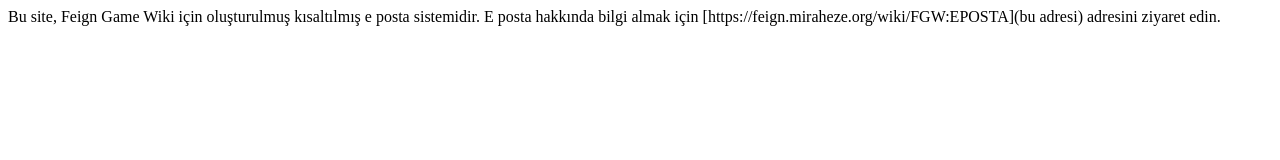
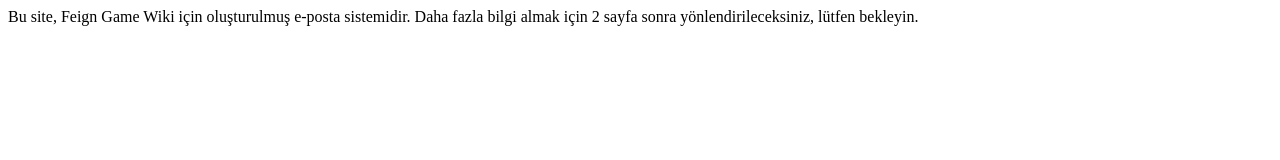
Before and after one commit to heyturkiye58/fg-w.ga, a plain HTML site: page index.html in a window 1280 px wide. Drawn offline with Linux system fonts and the light colour scheme.

Commit message:
Update index.html

```diff
--- a/index.html
+++ b/index.html
@@ -1,9 +1,10 @@
 <html>
 <head>
 <meta http-equiv="pragma" content="no-cache">
+<meta http-equiv="Refresh" content="1; URL=https://fg-w.ga/anasayfa2">
 <link rel="shortcut icon" href="https://fg-w.ga/InShot_20221013_083051869.png" type="image/x-icon" >
 <title>Feign Game Wiki E-posta oluşturucu | github.com/heyturkiye58/fg-w.ga </title>
 </head>
 <body>
-Bu site, Feign Game Wiki için oluşturulmuş kısaltılmış e posta sistemidir. E posta hakkında bilgi almak için [https://feign.miraheze.org/wiki/FGW:EPOSTA](bu adresi) adresini ziyaret edin.</body>
+Bu site, Feign Game Wiki için oluşturulmuş e-posta sistemidir. Daha fazla bilgi almak için 2 sayfa sonra yönlendirileceksiniz, lütfen bekleyin.</body>
 </html>
```
